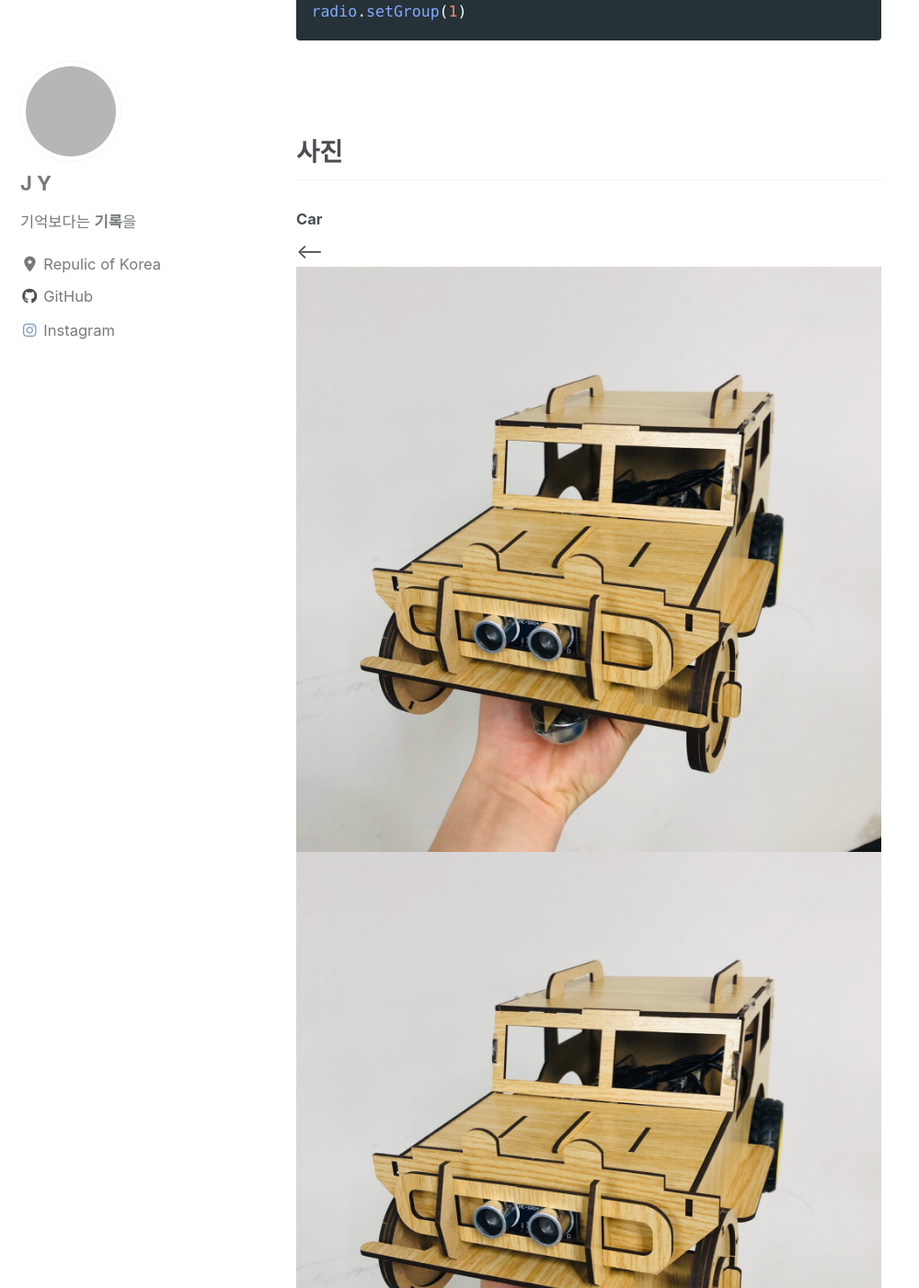
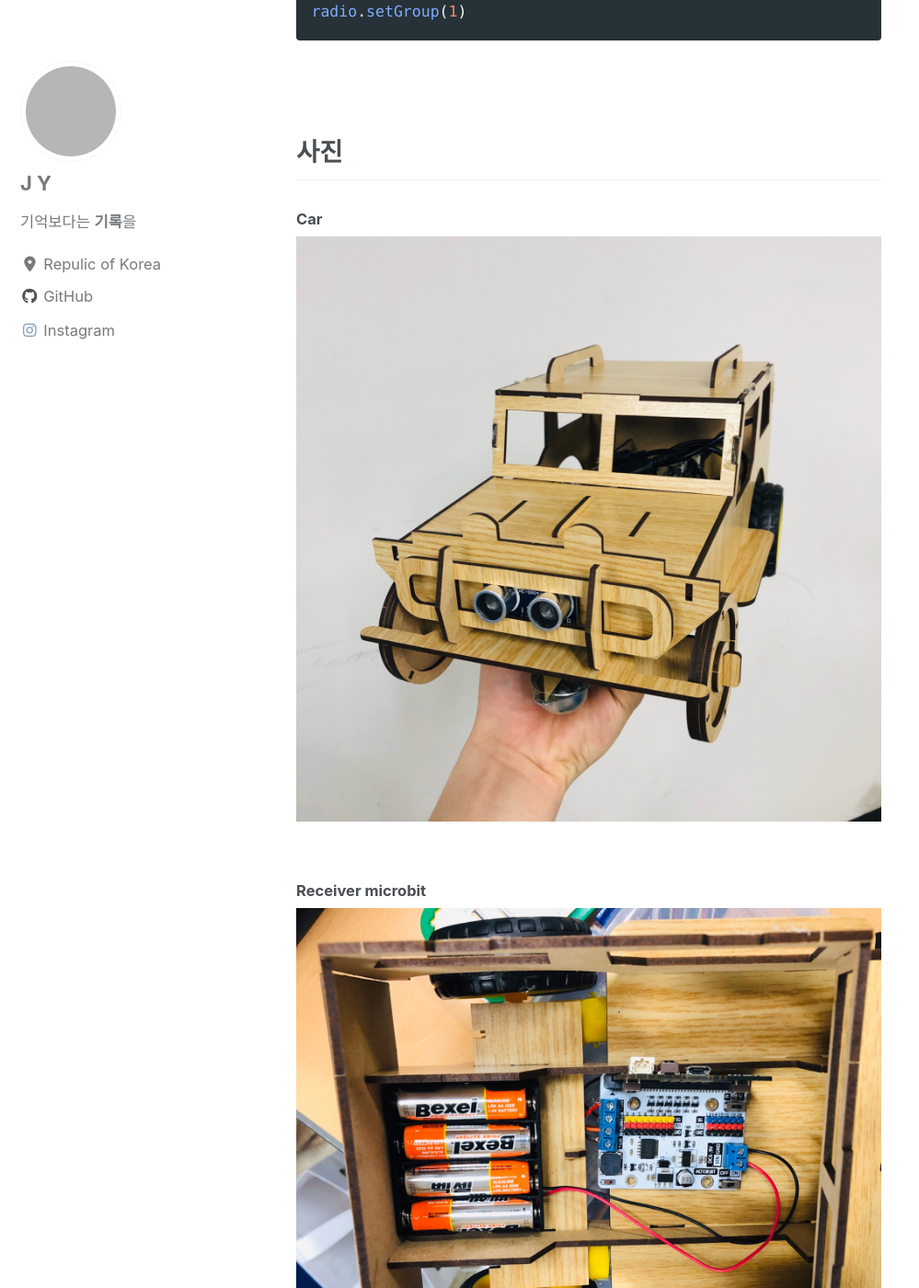
Before and after one commit to Kjaeyun/Kjaeyun.github.io, a Jekyll site: the page built from _posts/2019-12-24-microbit-car.md, in a window 1280 px wide and 1400 px high, scrolled down 2659 px. Shown: the whole window at 92% size, without its empty margins (0-999 px from the left). Built offline with Jekyll 4.4.1, drawn with Linux system fonts in a browser that asks for light colours; cached includes are drawn as plain includes; nearby versions of some CDN libraries; grey boxes are pictures that could not be loaded.

Commit message:
Update 2019-12-24-microbit-car.md

```diff
--- a/_posts/2019-12-24-microbit-car.md
+++ b/_posts/2019-12-24-microbit-car.md
@@ -54,10 +54,7 @@ radio.setGroup(1)
 <br>
 ## 사진
 #### Car
-<--
-![car]({{ site.url }}{{ site.baseurl }}/assets/images/microbit_car/car.jpg){: width="100%" height="100%"}
 <img src="{{ site.url }}{{ site.baseurl }}/assets/images/microbit_car/car.jpg" alt="">
--->
 <br><br>
 #### Receiver microbit
 ![receiver_microbit]({{ site.url }}{{ site.baseurl }}/assets/images/microbit_car/Receive_microbit.jpg){: width="100%" height="100%"}
```
